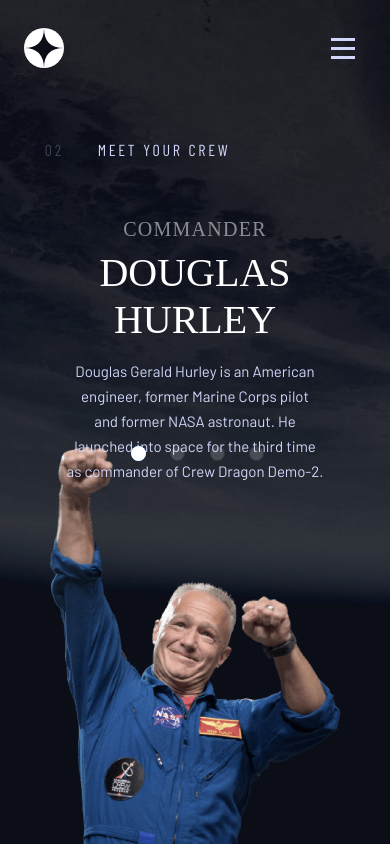
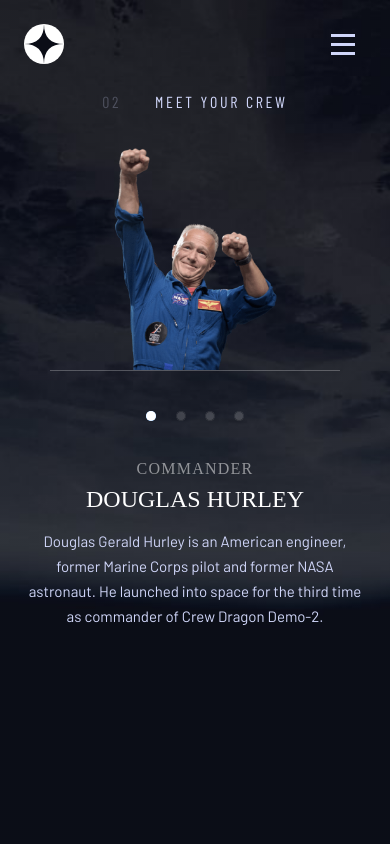
Before and after one commit to ElAskal/SpaceProgram, a plain HTML site: page crew.html in a window 390 px wide. Drawn offline with nearby package versions, Linux system fonts and the light colour scheme; a web font is replaced by a local one.

Commit message:
Mobile versions finished

```diff
--- a/style/crew.css
+++ b/style/crew.css
@@ -33,17 +33,16 @@ h5 {
     max-width: 445px;
     margin-top: 17vh;
     margin-bottom: 10.4vh;
-    z-index: 1;
 }
 
 .crewPic {
-    flex-grow: 1;
     justify-content: space-around;
     margin-top: auto;
-    max-height: inherit;
+    min-height: 100%;
     display: inline-flex;
     position: relative;
     width:50vw;
+    max-width: 100%;
     margin-right: -11.5vw;
 }
 
@@ -75,8 +74,10 @@ h5 {
 
 .crewPicImg {
     position: absolute;
+    height:  auto;
     max-width: 100%;
     bottom: 0px;
+    z-index: -1;
 }
 
 .checkmark {
@@ -91,6 +92,9 @@ input[type=radio] {
     width: 15px;
     color: white;
     opacity: 0.174363;
+    margin-left: 0px;
+    margin-top: 0px;
+    margin-bottom: 0px;
     margin-right: 24px;
 }
 
@@ -99,7 +103,11 @@ input[type=radio]::after {
     width: 15px;
     height: 15px;
     border-radius: 15px;
-    position: relative;
+    margin-left: 0px;
+    margin-top: 0px;
+    margin-bottom: 0px;
+    margin-right: 0px;
+    position: absolute;
     background-color: white;
     content: '';
     display: inline-block;
@@ -149,15 +157,14 @@ input[type=radio]:checked::after {
 
     .crewPic {
         min-width: 100%;
+        min-height: 50vh;
         margin-left: auto;
         margin-right: auto;
         margin-top: 4vh;
     }
 
     .crewPicImg {
-        max-width: none;
-        width: auto;
-        max-height: 100%;
+        max-height: 50vh;
     }
 
     .crewDesc .selectedDesc h3 {
@@ -174,3 +181,64 @@ input[type=radio]:checked::after {
         margin-right: 0px;
     }
 }
+
+@media(max-width: 599px) {
+
+    html {
+        background-image: linear-gradient(rgba(11,13,23,0.25),rgba(11,13,23,0.25)),
+                          url(../assets/crew/background-crew-mobile.jpg);
+    }
+
+    h5 {
+        margin-top: 0px;
+        margin-left: auto;
+        margin-right: auto;
+    }
+
+    .mainBody {
+        flex-direction: column-reverse;
+        justify-content: flex-end;
+        margin-bottom: 6.05vh;
+        width: 74.6vw;
+    }
+
+    .crewDesc {
+        height: auto;
+        min-height: auto;
+        max-height: auto;
+        flex-direction: column-reverse;
+        width: 87.2vw;
+    }
+
+    .selectedDesc {
+        margin-top: 32px;
+    }
+
+    .crewPic {
+        border-bottom: 1px solid rgba(255,255,255,0.25);
+        margin-bottom: 32px;
+        margin-top: 32px;
+        height: 222px;
+        min-height: 0px;
+    }
+
+    .crewPicImg {
+        max-height: 222px;
+    }
+
+    p {
+        text-wrap: wrap;
+    }
+
+
+    input[type=radio] {
+        height: 10px;
+        width: 10px;
+    }
+
+    input[type=radio]::after {
+        width: 10px;
+        height: 10px;
+        border-radius: 10px;
+    }
+}
--- a/style/destination.css
+++ b/style/destination.css
@@ -167,3 +167,69 @@ h5 {
         margin-bottom: 2.7vh;
     }
 }
+
+@media(max-width: 599px) {
+
+    html {
+        background-image: linear-gradient(rgba(11,13,23,0.25),rgba(11,13,23,0.25)),
+                          url(../assets/destination/background-destination-mobile.jpg);
+    }
+
+    h5 {
+        margin-left: auto;
+        margin-right: auto;
+        height: 19px;
+        margin-bottom: 32px;
+        margin-top: 0px;
+    }
+
+    p {
+        min-height: auto;
+        max-height: inherit;
+    }
+
+
+    .planetPic {
+        width: 45vw;
+        margin-top: 0px;
+    }
+
+    .planetDesc {
+        margin-top: 0px;
+        width: 87.2vw;
+    }
+
+    #planet-choice {
+        margin-top: 24px;
+        height: 25px;
+        margin-bottom: 20px;
+        max-width: auto;
+    }
+
+    .planetFooter {
+        align-items: center;
+        flex-direction: column;
+    }
+
+    .planetBody h2 {
+        margin-bottom: 1px;
+    }
+
+    .separator {
+        margin-top: 32px;
+        margin-bottom: 32px;
+    }
+
+
+    .dist {
+        margin-bottom: 32px;
+    }
+
+    #planet-choice label {
+        margin-right: 26px;
+    }
+
+    #planet-choice label:last-of-type {
+        margin-right: 0px;;
+    }
+}
--- a/style/general.css
+++ b/style/general.css
@@ -5,7 +5,7 @@ html {
     background-position: center center center center;
 }
 
-.container, body {
+body {
     opacity: 1;
     font-family: 'Barlow', serif;
     font-size: 18px;
@@ -22,7 +22,6 @@ html {
     max-height: 100vh;
     max-width: 100vw;
     align-items: center;
-    overflow: hidden;
 }
 
 
@@ -33,7 +32,9 @@ html > * {
 }
 
 .mainBody {
-    margin-top, margin-left, margin-right: auto;
+    margin-top:auto;
+    margin-left:auto;
+    margin-right: auto;
     display: inline-flex;
     flex-direction: row;
     width: 77vw;
@@ -236,7 +237,7 @@ a {
     }
 
     h3 {
-        font-size: 40px;;
+        font-size: 40px;
     }
 
 
@@ -283,18 +284,37 @@ a {
         line-height: 25px;
     }
 
+    .mainBody {
+        max-width: 87.2vw;
+        min-height: 100%;
+        margin-left: auto;
+        margin-right: auto;
+        margin-top: 0px;
+        justify-content: flex-start;
+        z-index: 0;
+    }
+
     nav {
         position: relative;
         width: 100%;
     }
 
     h1 {
-        line-height: 100px;
+        height: 100px;
         font-size: 80px;
+        align-content: center;
+    }
+
+    h2 {
+        font-size: 56px;
+    }
+
+    h3 {
+        font-size: 24px;
     }
 
     h4 {
-        font-size: 20px;
+        font-size: 16px;
         font-synthesis: normal;
         letter-spacing: 1.25px;
     }
@@ -306,7 +326,6 @@ a {
     }
 
     ol a{
-   /*     display: none; */
         margin-left: 12vw;
         height: 16px;
         top: 500px;
@@ -338,14 +357,20 @@ ol a::before{
         max-width: 67vw;
         left: 33%;
         background: rgba(255, 255, 255, 0.04);
+        z-index: 9999999;
     }
 
     label > #mobileMenu {
         display: flex;
         position: relative;
-        z-index: 1;
+        z-index: 99999999;
         cursor: pointer;
 
+    }
+
+    nav {
+        max-height: 88px;
+        min-height: 88px;
     }
 
     nav img {
--- a/style/home.css
+++ b/style/home.css
@@ -5,7 +5,9 @@ html {
 }
 
 .mainBody {
+    margin-bottom: 17vh;
 }
+
 
 #mainText {
     width: 444px;
@@ -61,6 +63,7 @@ html {
     #mainText {
         margin-top: 0px;
         font-size: 16px;
+        width: 100%;
     }
 
     #mainText, #mainText > h1{
@@ -90,15 +93,18 @@ html {
     }
 
     .mainBody {
-        min-width: 88%;
-        margin-left: 6.4vw;
-        margin-right: 6.4vw;
-        margin-top: 8.7%;
-        margin-bottom: 7vh;
+        margin-top: 24px;
+        margin-bottom: 0px;
+        min-width: 87.2vw;
+    }
+
+    #mainText {
+        font-size: 15px;
     }
 
     #mainText > h1 {
         margin-bottom: 16px;
+        margin-top: 16px;
     }
 
 
@@ -109,6 +115,10 @@ html {
         line-height: 150px;
     }
 
+    #button a h4 {
+        line-height: 150px;
+    }
+
     #button:hover {
         box-shadow: 0px 0 0 50px rgba(255,255,255,0.1036);
     }
--- a/style/technology.css
+++ b/style/technology.css
@@ -62,7 +62,7 @@ h5 {
     margin-top: 76px;
 }
 
-.techDesc .techSelected h3 {
+h3 {
     margin-top: 11px;
     margin-bottom: 17px;
     line-height: 64px;
@@ -188,10 +188,71 @@ html {
     h3 {
         margin-top: 16px;
         margin-bottom: 16px;
-        height: 46px;
+        line-height: 46px;
     }
 
     p {
         display: inline-block;
     }
 }
+
+@media (max-width: 599px) {
+
+    html {
+        background-image: linear-gradient(rgba(11,13,23,0.25),rgba(11,13,23,0.25)),
+                          url(../assets/technology/background-technology-mobile.jpg);
+    }
+
+    h5 {
+        margin-top: 0px;
+        margin-left: auto;
+        margin-right: auto;
+    }
+
+    .mainBody {
+        margin-top: 32px;
+        width: 87.2vw;
+        margin-bottom: 0px;
+        justify-content: flex-end;
+    }
+
+    .techBody {
+        margin-top: 34px;
+        justify-content: flex-start;
+    }
+
+    .checkmark {
+        max-height: 40px;
+        width: 40px;
+        border-radius: 50%;
+        font-size: 16px;
+        line-height: 40px;
+    }
+
+    .subh3 {
+        margin-top: 0px;
+        margin-bottom: 9px;
+    }
+
+    .mainBody .techBody .techDesc .techSelected h3 {
+        margin-top: 0px;
+        margin-bottom: 16px;
+        line-height: 24px;
+    }
+
+    .techButtons {
+        max-width: 152px;
+    }
+
+    .techDesc {
+        margin-top: 26px;
+        justify-content: flex-start;
+        margin-bottom: 0px;
+    }
+
+    .techSelected {
+       margin: 0px;
+        padding: 0px;
+        justify-content: space-between;
+    }
+}
```
Also changed, not shown: index.html (+1 -2 lines), technology.html (+2 -2 lines).
